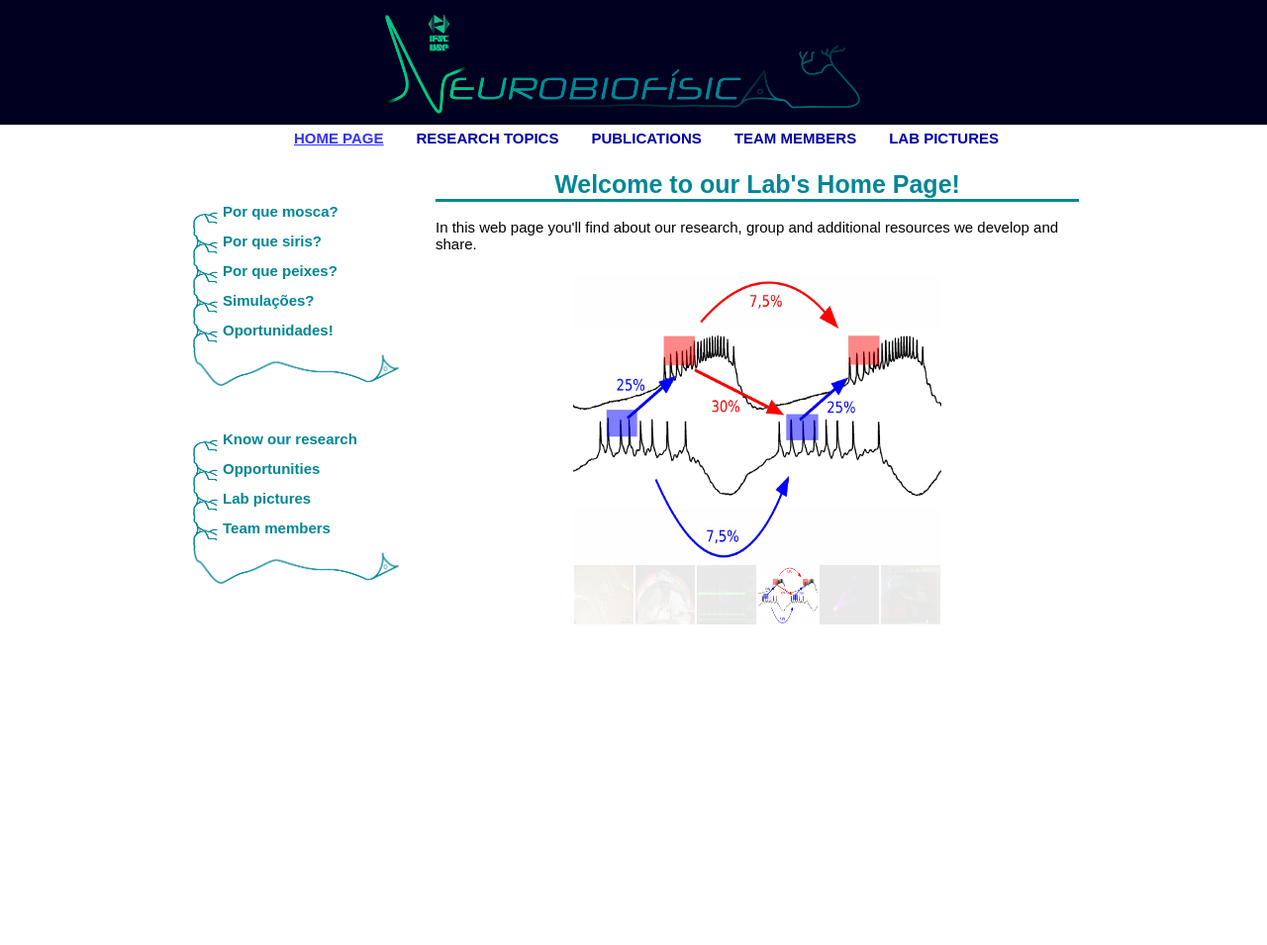
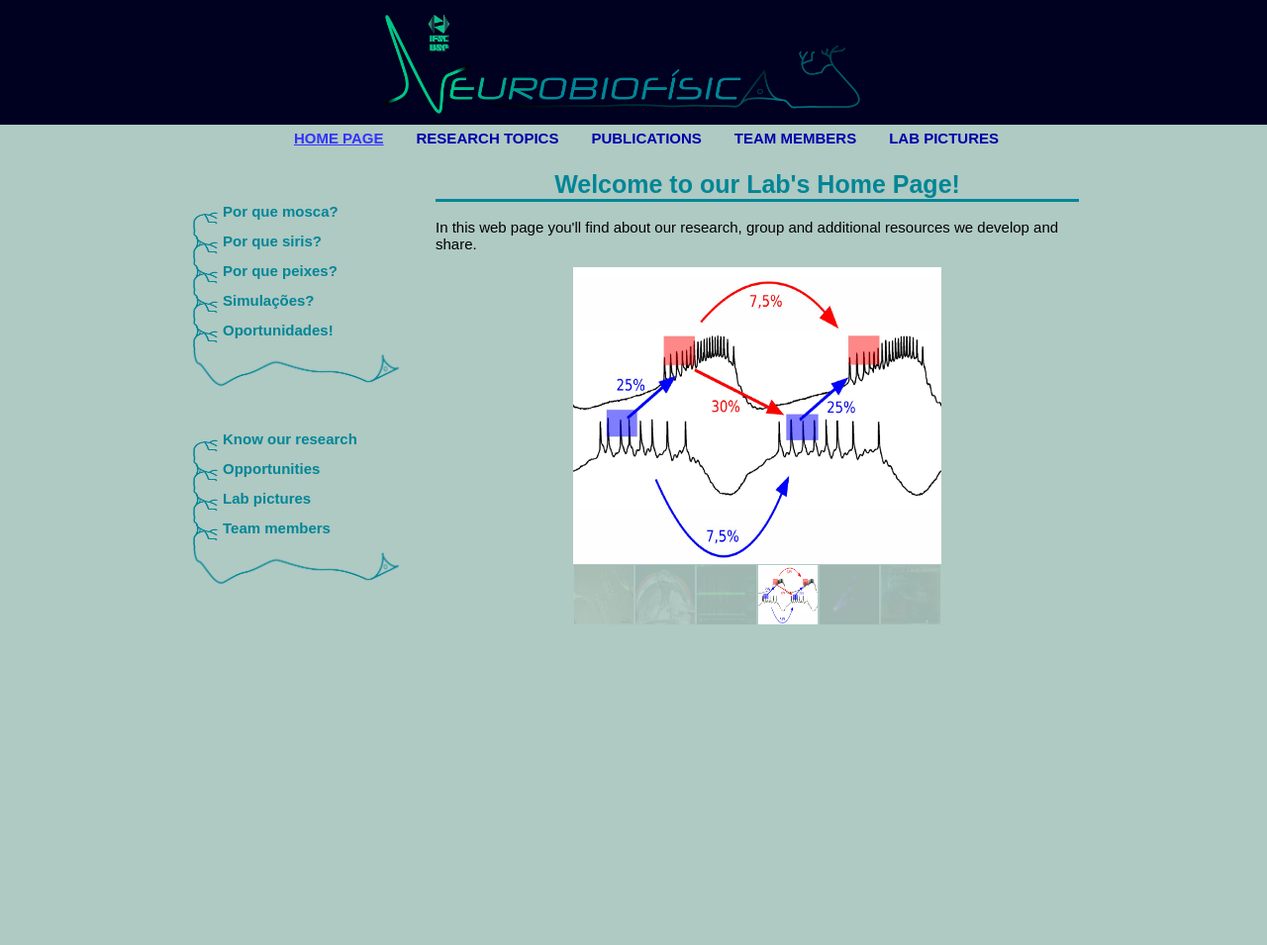
Before and after one commit to neurobiofisica/neurobiofisica.github.io, a PHP site: page /index.php in a window 1280 px wide. Shown: the whole page at 99% size. Run offline with PHP 8.4, Linux system fonts and the light colour scheme.

Commit message:
Alterada cor de fundo

```diff
--- a/styles.css
+++ b/styles.css
@@ -3,7 +3,7 @@ html, body
     height:100%;
     width:100%;
     margin: 0;
-    background-color: #FFF;
+    background-color: #AFC9C3;
    /* background-image:url('images/bg.png');*/
     background-repeat:repeat;
 }
@@ -15,7 +15,7 @@ html, body
     top:0;
     left:0;
     right:0;
-    background-color: #FFF;
+    background-color: #AFC9C3;
     text-align: center;
 }
 
@@ -34,7 +34,7 @@ html, body
 
 #index
 {
-    background-color: #FFF;
+    background-color: #AFC9C3;
     min-height: 50px;
     float: center;
 }
@@ -42,7 +42,7 @@ html, body
 #index #menu
 {
     margin: auto;
-    background-color: #FFF;
+    background-color: #AFC9C3;
     width: 800px;
     float:left;
 }
@@ -139,7 +139,7 @@ border-radius: 0px;
     position: fixed;
     width: 220px;
     padding-top: 20px;
-    background-color: #FFF;
+    background-color: #AFC9C3;
 }
 
 #menulateralending
```
